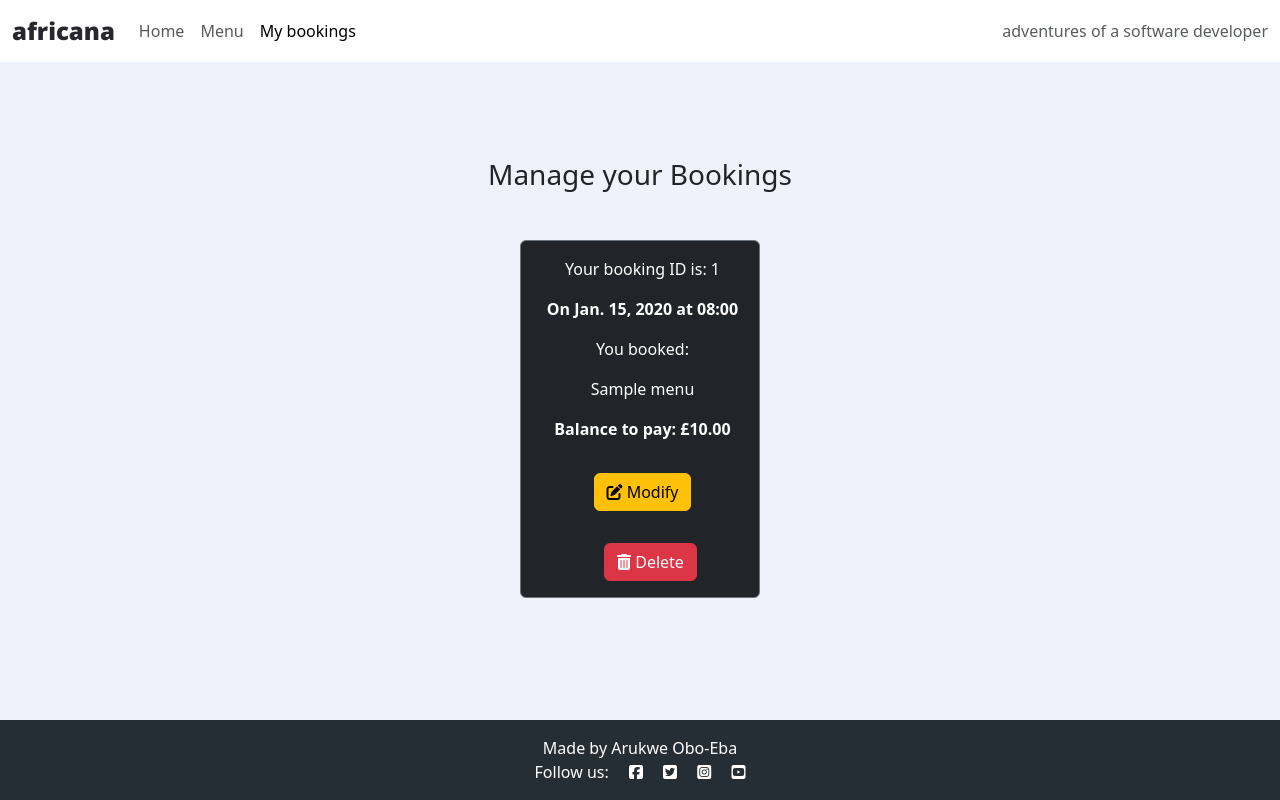
After one commit to osaroo3/django_restaurant_ci_project4, a Django app: page /bookings/ in a window 1280 px wide. The commit adds this page. Run offline with Django 4.2, Linux system fonts and the light colour scheme; tables that the repository leaves empty hold one stand-in row (values such as "Sample post").

Commit message:
Create my bookings page and add functionality to show bookings

```diff
--- a/eatery/models.py
+++ b/eatery/models.py
@@ -6,6 +6,9 @@ from django.core.validators import RegexValidator
 class Menu(models.Model):
     menu_name = models.CharField(max_length=200, unique=True)
     price = models.DecimalField(max_digits=5, decimal_places=2)
+
+    class Meta:
+        unique_together = ('menu_name', 'price', )
 
     def __str__(self):
         return f"{self.menu_name} at £{self.price}"
@@ -72,6 +75,7 @@ class Booking(models.Model):
 
     class Meta:
         ordering = ["-created_on"]
+        unique_together = ('user', 'date', 'time', 'menu')
 
     def __str__(self):
         return f"{self.name}| {self.menu}|{self.table_choice}|{self.created_on}"
--- /dev/null
+++ b/eatery/templates/eatery/my_bookings.html
@@ -0,0 +1,41 @@
+{% extends "base.html" %}
+{% load static %}
+
+{% block content %}
+
+<div class="booking-page mt-5 pt-5 text-center">
+
+    <h3 class="text-center mb-5">Manage your Bookings</h3>
+    {% for b in bookings %}
+    <div class="card text-white bg-dark border-secondary">
+       <div class="card-body">
+
+          <div class="booking-text text-left">
+                <p>Your booking ID is: {{b.id}} </p>
+                <p class="text-white"><b>On {{b.date}} at {{b.time}}</b></p>
+                <p>You booked:</p>
+                <p>{{b.menu.menu_name}}</p>
+                <p><b>Balance to pay: £{{b.menu.price}}</b></p>
+
+                <a href="#"
+                    class="card-link btn btn-warning  mt-3 mb-3">
+                    <i class="fa-solid fa-pen-to-square"></i> Modify</a>
+                <a href="#"
+                    class="card-link btn btn-danger mt-3 mb-3">
+                    <i class="fa-solid fa-trash-can"></i> Delete</a>
+
+          </div>
+       </div>
+    </div>
+    {% empty %}
+    <div class="booknow-msg p-2">
+       <p class="pt-2">You have no bookings yet.
+           Click <a href="#" class="orange">Book now </a> to make a reservation.</p>
+    </div>
+
+
+    {% endfor %}
+
+ </div>
+
+{% endblock %}
--- a/eatery/urls.py
+++ b/eatery/urls.py
@@ -3,5 +3,6 @@ from django.urls import path
 
 urlpatterns = [
     path('', views.index, name='index'),
+    path('bookings/', views.bookings, name='bookings'),
     path('menu/', views.menu, name='menu')
 ]
--- a/eatery/views.py
+++ b/eatery/views.py
@@ -10,7 +10,13 @@ def index(request):
     """
     return render(request, 'eatery/index.html')
 
+
 def menu(request):
     menu = Menu.objects.all()
 
     return render(request, 'eatery/menu.html', {'menu': menu})
+
+
+def bookings(request):
+    bookings = Booking.objects.all()
+    return render(request, 'eatery/my_bookings.html', {'bookings': bookings})
--- a/static/css/style.css
+++ b/static/css/style.css
@@ -78,3 +78,18 @@ body {
 .btn-light {
     border: 1px solid #000;
 }
+
+/*** My Bookings page ***/
+
+.card {
+    width: 15rem;
+    display: inline-block;
+    align-items: center;
+    margin-bottom: 5px;
+}
+
+.delete-btn {
+    color: #1b191f ;
+    font-weight: 400;
+
+}
--- a/templates/base.html
+++ b/templates/base.html
@@ -1,6 +1,7 @@
 {% load static %}
 {% url 'index' as index_url %}
 {% url 'menu' as menu_url %}
+{% url 'bookings' as bookings_url %}
 <!DOCTYPE html>
 <html class="h-100" lang="en">
 
@@ -40,8 +41,13 @@
                         <a class="nav-link {% if request.path == index_url %}active" aria-current="page{% endif %}"
                             href="{% url 'index' %}">Home</a>
                     </li>
-                    <a class="nav-link {% if request.path == menu_url %}active" aria-current="page{% endif %}"
-                    href="{% url 'menu' %}">Menu</a>
+                    <li class="nav-item">
+                        <a class="nav-link {% if request.path == menu_url %}active" aria-current="page{% endif %}"
+                            href="{% url 'menu' %}">Menu</a>
+                    </li>
+                    <li class="nav-item">
+                        <a class="nav-link {% if request.path == bookings_url %}active" aria-current="page{% endif %}"
+                            href="{% url 'bookings' %}">My bookings</a>
                     </li>
 
                 </ul>
```
Also changed, not shown: eatery/migrations/0005_alter_booking_unique_together_and_more.py (added).
